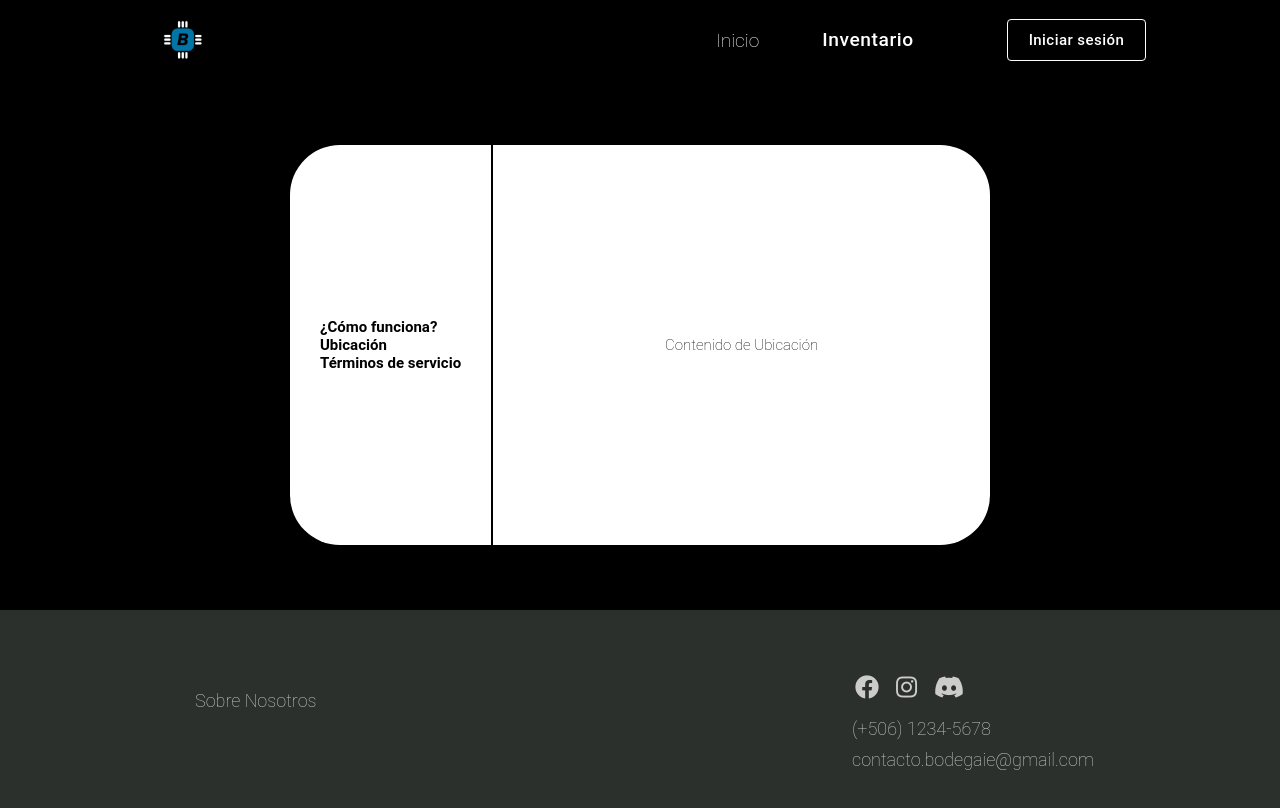
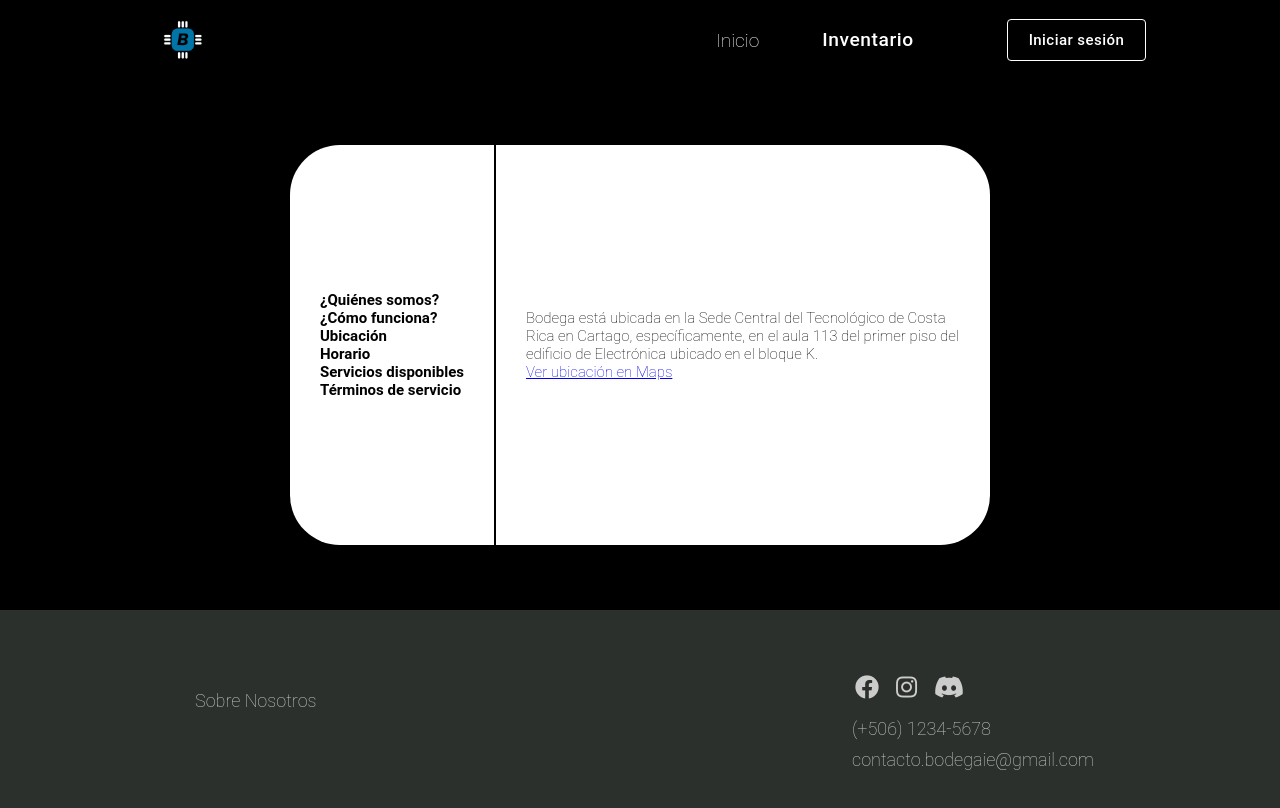
Before and after one commit to BODEGA-TEC/BODEGA_FRONTEND, a React (Create React App) app in the folder react-website-bodega/: page /services in a window 1280 px wide. Both pictures are taken after a click on the element "Ubicación". Shown: the top 808 px of the page. Built offline with nearby package versions, Linux system fonts and the light colour scheme.

Commit message:
Feat: Update TabContent component in Tab.js and Services.js

```diff
--- a/react-website-bodega/src/components/Tab/Tab.js
+++ b/react-website-bodega/src/components/Tab/Tab.js
@@ -7,12 +7,35 @@ const Tab = ({ tabName, activeTab, handleTabClick }) => (
 );
 
 const TabContent = ({ activeTab }) => {
-  if (activeTab === 'Términos de servicio') {
+  if (activeTab === '¿Quiénes somos?') {
+    return <p>Bodega tiene la función de brindar un servicio de préstamo de equipos y componentes a los estudiantes de la Escuela de Electrónica del Tecnológico de Costa Rica. Gracias a esto, los estudiantes pueden tener acceso gratuito a equipo costoso, que es necesario para sus cursos.</p>;
+  } else if (activeTab === 'Términos de servicio') {
     return <p>Contenido de Servicios</p>;
   } else if (activeTab === '¿Cómo funciona?') {
-    return <p>Contenido de Cómo funciona</p>;
+    return <p>Para acceder a un préstamo, se han de completar los datos presentes en la boleta que se puede encontrar en esta misma página en la sección de Formularios. El profesor del curso por el cual se pidió el equipo, también tiene que firmar la boleta, dando fe de la necesidad del equipo. Luego, el estudiante se tiene que diriger a las instalaciones físicas, donde tendrá que retirar el equipo con los asistentes. Finalmente, completado el periodo de uso, se tendrá que devolver en las mismas condiciones a como se retiró, y seguir los pasos de devolución con los asistentes.</p>;
   } else if (activeTab === 'Ubicación') {
-    return <p>Contenido de Ubicación</p>;
+    return (
+      <div>
+        <p>Bodega está ubicada en la Sede Central del Tecnológico de Costa Rica en Cartago, específicamente, en el aula 113 del primer piso del edificio de Electrónica ubicado en el bloque K.</p>
+        <a href='https://www.google.com/maps/place/Escuela+de+Ingenier%C3%ADa+Electr%C3%B3nica.+TEC/@9.8547925,-83.907679,18.75z/data=!4m12!1m6!3m5!1s0x8fa0dff29640d73b:0xc11e19b85da8947f!2sTecnol%C3%B3gico+de+Costa+Rica!8m2!3d9.857247!4d-83.912313!3m4!1s0x0:0xff093cc7301877ce!8m2!3d9.8548824!4d-83.9071411?hl=es-419'>Ver ubicación en Maps</a>
+      </div>
+    )
+  } else if (activeTab === 'Horario') {
+    return (
+      <div>
+        <p>De Lunes a Viernes: 7:30 am a 8:30 pm</p>
+        <p>Sábados (Atención virtual 💻): 12:00 md a 4:30 pm</p>
+      </div>
+    );
+  } else if (activeTab === 'Servicios disponibles') {
+    return (
+      <div>
+        <p>- Préstamo de microcontroladores</p>
+        <p>- Préstamo de componentes (resistencias, capacitores...)</p>
+        <p>- Préstamo de equipo de medición (osciloscopios, testers...)</p>
+        <p>- Préstamo de integrados</p>
+      </div>
+    )
   }
   return null;
 };
--- a/react-website-bodega/src/pages/Services.js
+++ b/react-website-bodega/src/pages/Services.js
@@ -3,102 +3,7 @@ import '../App/App.css';
 import { Tab, TabContent } from '../components/Tab/Tab';
 import Footer from '../components/Footer/Footer';
 export default function Services() {
-  // return (
-  //   <>
-  //     {/* <h1 className='services'>SERVICIOS DE BODEGA</h1> */}
-  //     {/* pad: vertical horizontal*/}
-  //     {/* <div style={{textAlign: 'center', paddingTop: '50px', marginLeft: "20%", marginRight: "20%", marginBottom: "50px"}}>
-  //       <Text
-  //         text_style = 'text_title'
-  //         text = '¿Quiénes somos?'
-  //       />
-  //       <Text
-  //         text_style = 'text_normal'
-  //         text = 'Bodega tiene la función de brindar un servicio de préstamo de equipos y componentes a los estudiantes de la Escuela de Electrónica del Tecnológico de Costa Rica. Gracias a esto, los estudiantes pueden tener acceso gratuito a equipo costoso, que es necesario para sus cursos.'
-  //       />
-  //     </div>
-  //     <div style={{textAlign: 'center', paddingTop: '50px', marginLeft: "20%", marginRight: "20%", marginBottom: "50px"}}>
-  //       <Text
-  //         text_style = 'text_title'
-  //         text = '¿Cómo funciona?'
-  //       />
-  //       <Text
-  //         text_style = 'text_normal'
-  //         text = 'Para acceder a un préstamo, se han de completar los datos presentes en la boleta que se puede encontrar en esta misma página en la sección de Formularios. El profesor del curso por el cual se pidió el equipo, también tiene que firmar la boleta, dando fe de la necesidad del equipo. Luego, el estudiante se tiene que diriger a las instalaciones físicas, donde tendrá que retirar el equipo con los asistentes. Finalmente, completado el periodo de uso, se tendrá que devolver en las mismas condiciones a como se retiró, y seguir los pasos de devolución con los asistentes.'
-  //       />
-  //     </div>
-  //     <div style={{textAlign: 'center', paddingTop: '10px', marginLeft: "20%", marginRight: "20%", marginBottom: "50px"}}>
-  //       <Text
-  //         text_style = 'text_title'
-  //         text = 'Servicios disponibles'
-  //       />
-  //       <Text
-  //         text_style = 'text_normal'
-  //         text = '- Préstamo de microcontroladores'
-  //       />
-  //       <Text
-  //         text_style = 'text_normal'
-  //         text = '- Préstamo de componentes (resistencias, capacitores...)'
-  //       />
-  //       <Text
-  //         text_style = 'text_normal'
-  //         text = '- Préstamo de equipo de medición (osciloscopios, testers...)'
-  //       />
-  //       <Text
-  //         text_style = 'text_normal'
-  //         text = '- Préstamo de integrados'
-  //       />
-  //     </div>
-  //     <div style={{textAlign: 'center', paddingTop: '10px', marginLeft: "20%", marginRight: "20%", marginBottom: "50px"}}>
-  //       <Text
-  //         text_style = 'text_title'
-  //         text = 'Horario'
-  //       />
-  //       <Text
-  //         text_style = 'text_normal'
-  //         text = 'De Lunes a Viernes: 7:30 am a 8:30 pm'
-  //       />
-  //       <Text
-  //         text_style = 'text_normal'
-  //         text = 'Sábados (Atención virtual 💻): 12:00 md a 4:30 pm'
-  //       />
-  //     </div>
-  //     <div style={{textAlign: 'center', paddingTop: '10px', marginLeft: "20%", marginRight: "20%", marginBottom: "50px"}}>
-  //       <Text
-  //         text_style = 'text_title'
-  //         text = 'Ubicación'
-  //       />
-  //       <Text
-  //         text_style = 'text_normal'
-  //         text = 'Bodega está ubicada en la Sede Central del Tecnológico de Costa Rica en Cartago, específicamente, en el aula 113 del primer piso del edificio de Electrónica ubicado en el bloque K.'
-  //       />
-  //       <a href='https://www.google.com/maps/place/Escuela+de+Ingenier%C3%ADa+Electr%C3%B3nica.+TEC/@9.8547925,-83.907679,18.75z/data=!4m12!1m6!3m5!1s0x8fa0dff29640d73b:0xc11e19b85da8947f!2sTecnol%C3%B3gico+de+Costa+Rica!8m2!3d9.857247!4d-83.912313!3m4!1s0x0:0xff093cc7301877ce!8m2!3d9.8548824!4d-83.9071411?hl=es-419'>Ver ubicación en Maps</a>
-  //     </div>
-  //     <div style={{textAlign: 'center', paddingTop: '10px', marginLeft: "20%", marginRight: "20%", marginBottom: "150px"}}>
-  //       <Text
-  //         text_style = 'text_title'
-  //         text = 'Contactos'
-  //       />
-  //       <Text
-  //         text_style = 'text_normal'
-  //         text = 'Email 📧: contacto.bodegaie@gmail.com'
-  //       />
-  //       <Text
-  //         text_style = 'text_normal'
-  //         text = 'Server de Discord: '
-  //       />
-  //       <a href='https://discord.com/invite/3J33MBZ'>👾</a>
-  //       <Text
-  //         text_style = 'text_normal'
-  //         text = 'Instagram: '
-  //       />
-  //       <a href='https://www.instagram.com/bodega_ie/'>📸</a>
-  //     </div> */}
-  //     <Footer/>
-  //   </>
-
-  // ) ;
-  const [activeTab, setActiveTab] = useState('services');
+  const [activeTab, setActiveTab] = useState('¿Quiénes somos?');
 
   const handleTabClick = (tab) => {
     setActiveTab(tab);
@@ -108,8 +13,11 @@ export default function Services() {
     <>
       <div className="card-container">
         <div className='card-wrapper'>
+          <Tab tabName="¿Quiénes somos?" activeTab={activeTab} handleTabClick={handleTabClick} />
           <Tab tabName="¿Cómo funciona?" activeTab={activeTab} handleTabClick={handleTabClick} />
           <Tab tabName="Ubicación" activeTab={activeTab} handleTabClick={handleTabClick} />
+          <Tab tabName="Horario" activeTab={activeTab} handleTabClick={handleTabClick} />
+          <Tab tabName="Servicios disponibles" activeTab={activeTab} handleTabClick={handleTabClick} />
           <Tab tabName="Términos de servicio" activeTab={activeTab} handleTabClick={handleTabClick} />
         </div>
 
```
